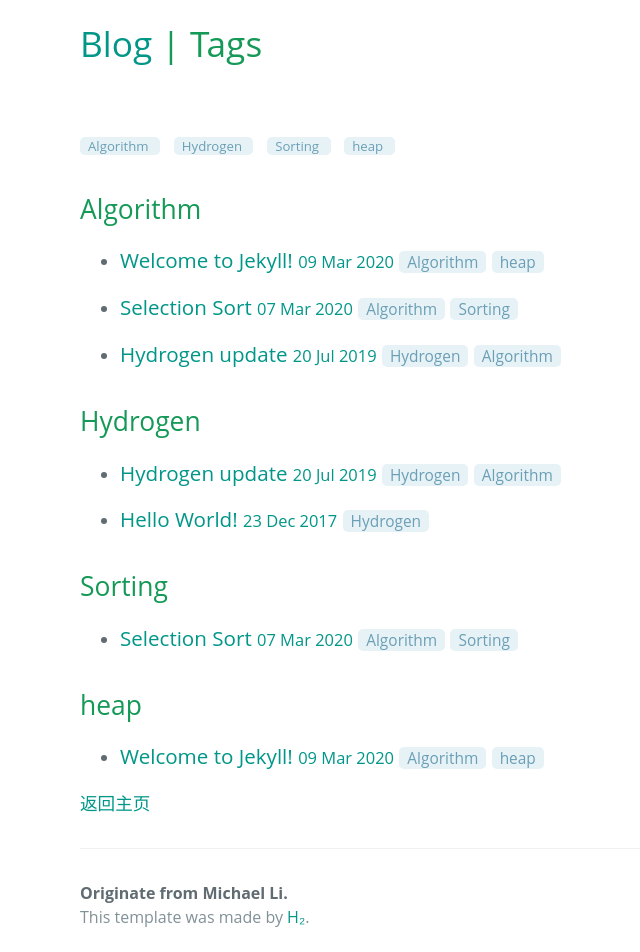
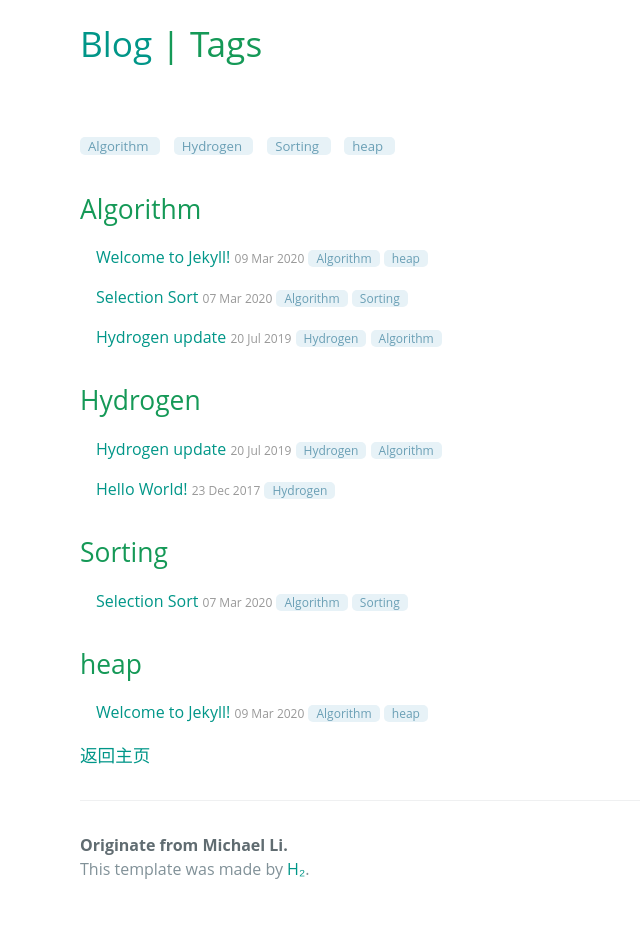
Before and after one commit to zl323/zl323.github.io, a Jekyll site: the page built from pages/Algorithms.md, in a window 1280 px wide and 1354 px high. Shown: the part 377-1329 px from the top of the window, without its empty margins (144-784 px from the left). Built offline with Jekyll 4.4.1, drawn with Linux system fonts in a browser that asks for light colours; some web fonts are replaced.

Commit message:
format tags

```diff
--- a/_sass/hydrogen-blog.scss
+++ b/_sass/hydrogen-blog.scss
@@ -452,3 +452,29 @@ a {
     background: #e7f2f7;
     color: #6a9fb5;
 }
+
+/* Category List */
+/*.related {
+padding-top: 2rem;
+padding-bottom: 2rem;
+border-top: 1px solid #eee;
+}*/
+.codinfox-category-list {
+    padding-left: 1rem;
+    list-style: none;
+}
+.codinfox-category-list h3 {
+    font-size: 1rem;
+    margin-top: 0;
+}
+.codinfox-category-list li small {
+    font-size: 75%;
+    color: #999;
+}
+.codinfox-category-list li a:hover {
+    color: #6a9fb5;
+    text-decoration: none;
+}
+.codinfox-category-list li a:hover small {
+    color: inherit;
+}
```
